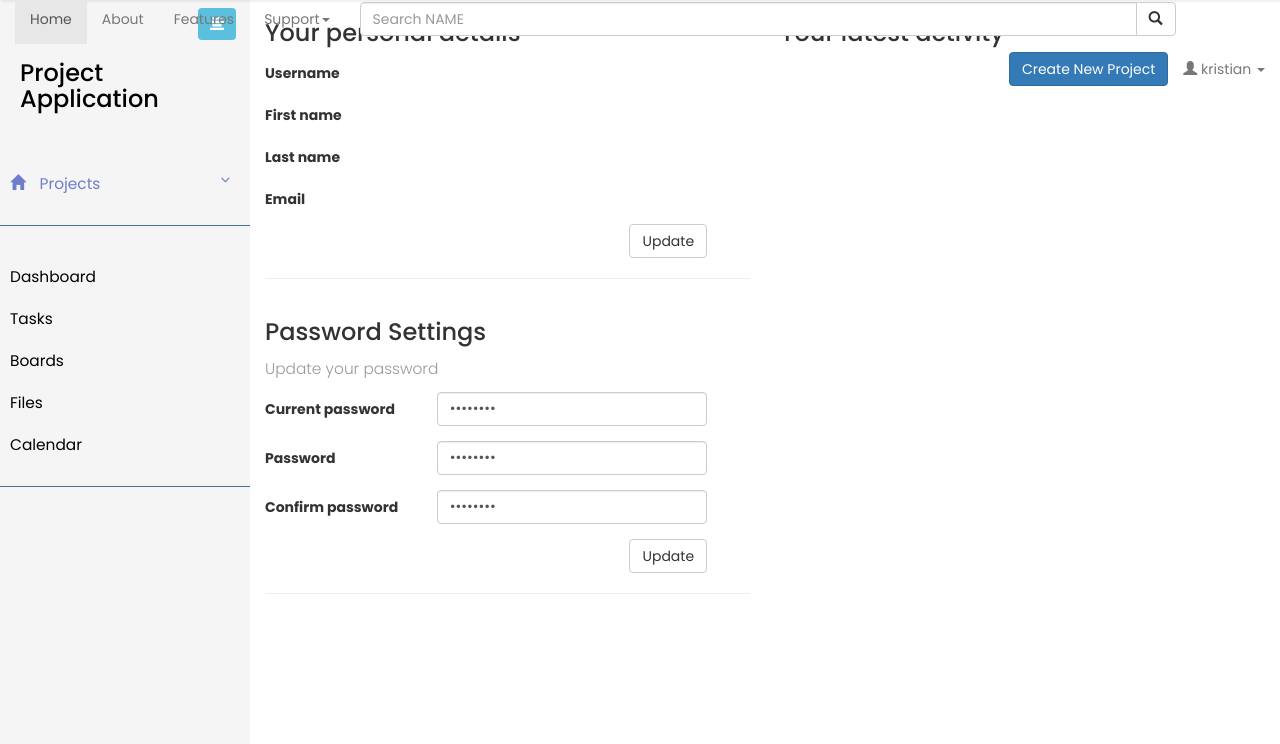
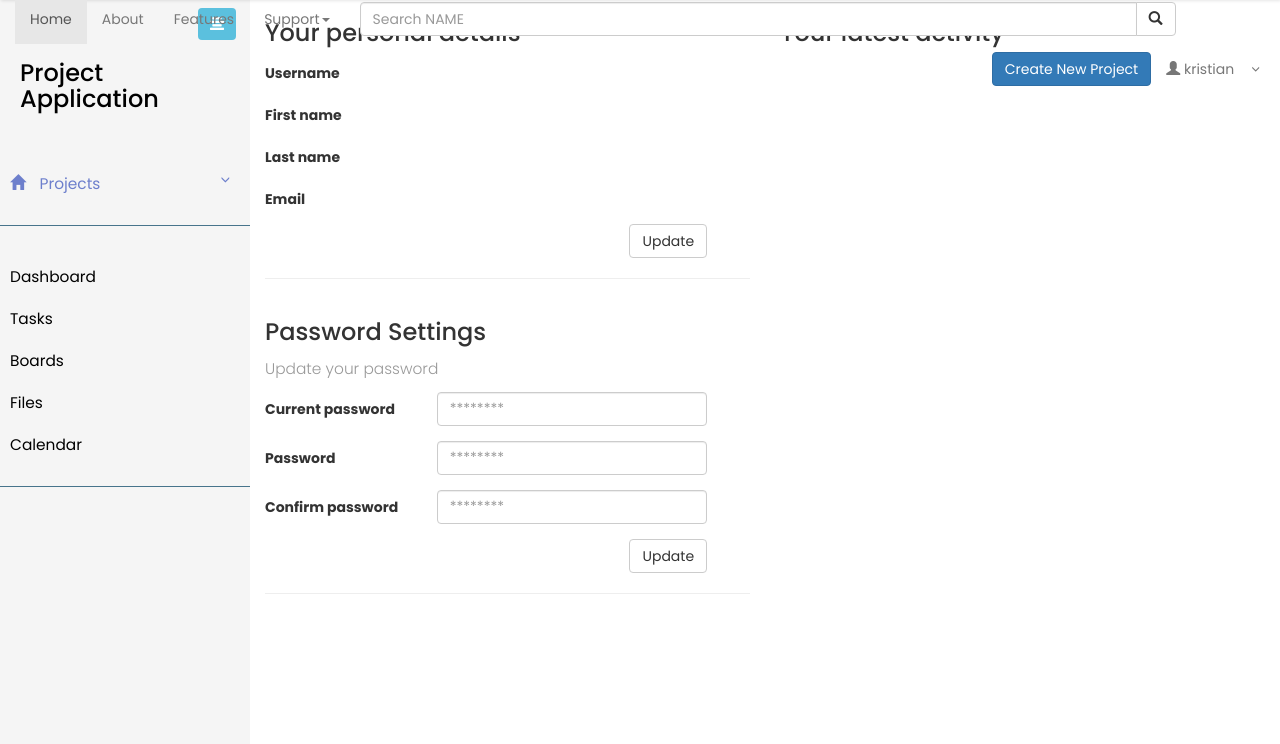
Before and after one commit to KristianAsp/Facilitate, a Django app: page /profile/ in a window 1280 px wide. Shown: the part 56-800 px from the top of the page. Run offline with Django 3.2, Linux system fonts and the light colour scheme; a user stored in the database is signed in; data that the repository does not hold is empty; some libraries are stand-ins or nearby versions.

Commit message:
Updated UI

```diff
--- a/src/ProjectManagementSystem/WebUI/forms.py
+++ b/src/ProjectManagementSystem/WebUI/forms.py
@@ -102,15 +102,15 @@
     email.widget.attrs.update({'class' : 'form-control'})
 
     current_password = forms.CharField(widget = forms.PasswordInput())
-    current_password.widget.attrs.update({'class' : 'form-control'})
+    current_password.widget.attrs.update({'class' : 'form-control current_password'})
     current_password.widget.attrs.update({'placeholder' : '********'})
 
     password = forms.CharField(widget = forms.PasswordInput())
-    password.widget.attrs.update({'class' : 'form-control'})
+    password.widget.attrs.update({'class' : 'form-control new_password'})
     password.widget.attrs.update({'placeholder' : '********'})
 
     confirm_password = forms.CharField(widget = forms.PasswordInput())
-    confirm_password.widget.attrs.update({'class' : 'form-control'})
+    confirm_password.widget.attrs.update({'class' : 'form-control new_password'})
     confirm_password.widget.attrs.update({'placeholder' : '********'})
 
     def clean_confirm_password(self):
--- a/src/ProjectManagementSystem/WebUI/static/css/NewStyles.css
+++ b/src/ProjectManagementSystem/WebUI/static/css/NewStyles.css
@@ -172,6 +172,9 @@
     color: #fff !important;
 }
 
+.account-menu {
+  width: 9.2em;
+}
 
 .navbar-original {
   height: 7vh !important;
@@ -188,6 +191,21 @@
 }
 #sidebar.active .navbar-header {
   width: 80px;
+}
+
+.user-dropdown a{
+  background: unset;
+  padding-left: 15px !important;
+  margin: 5px 0px;
+}
+
+.user-dropdown {
+  height: 7vh;
+}
+.account-menu{
+  height: 7vh;
+  padding: 15px !important;
+  margin: 0 !important;
 }
 
 /* ---------------------------------------------------
@@ -602,3 +620,30 @@
 #general-settings form {
   display: inline;
 }
+
+/* ---------------------------------------------------
+    SEARCH RESULT CSS
+----------------------------------------------------- */
+.push-down {
+  margin-top: 3em;
+}
+
+#search-results h3 {
+  -webkit-margin-before: 0;
+}
+
+#search-results .glyphicon {
+  top: 2px;
+}
+
+#search-results a {
+  color: #0000EE;
+}
+
+#search-results hr {
+  border-top: 1px solid #BBB;
+}
+
+#search-results a:hover {
+  text-decoration: underline;
+}
--- a/src/ProjectManagementSystem/WebUI/templates/UI/base.html
+++ b/src/ProjectManagementSystem/WebUI/templates/UI/base.html
@@ -10,6 +10,7 @@
       <link rel="stylesheet" href="https://cdnjs.cloudflare.com/ajax/libs/font-awesome/4.7.0/css/font-awesome.min.css">
       <link rel="stylesheet" href="https://fonts.googleapis.com/css?family=Bitter:400,700">
       <link rel="stylesheet" href="https://fonts.googleapis.com/css?family=Source+Sans+Pro:300,400,700">
+      <link rel="stylesheet" href="https://use.fontawesome.com/releases/v5.0.10/css/all.css" integrity="sha384-+d0P83n9kaQMCwj8F4RJB66tzIwOKmrdb46+porD/OvrJ+37WqIM7UoBtwHO6Nlg" crossorigin="anonymous">
       <link rel="stylesheet" href="//code.jquery.com/ui/1.12.1/themes/base/jquery-ui.css">
       <link rel="stylesheet" href='{% static "css/NewStyles.css" %}'>
       <link rel="stylesheet" href='https://cdnjs.cloudflare.com/ajax/libs/fullcalendar/3.9.0/fullcalendar.min.css'>
--- a/src/ProjectManagementSystem/WebUI/templates/UI/navbars/logged_in_navbar.html
+++ b/src/ProjectManagementSystem/WebUI/templates/UI/navbars/logged_in_navbar.html
@@ -3,9 +3,8 @@
     <a href="{% url 'new_project' %}" class="btn btn-primary">Create New Project</a>
   </p>
 </li>
-<li class="dropdown">
-  <a class="dropdown-toggle" data-toggle="dropdown" href="#">  <span class="glyphicon glyphicon-user"></span> {{ request.user.username}}
-  <span class="caret"></span></a>
+<li class="dropdown user-dropdown">
+  <a class="dropdown-toggle account-menu" data-toggle="dropdown" aria-expanded="false" href="#"> <span class="glyphicon glyphicon-user"></span> {{ request.user.username}}</a>
   <ul class="dropdown-menu">
     <li><a href="/dashboard">Dashboard</a></li>
     <li><a href="{% url 'view_user_profile' slug=request.user.username %}">Profile</a></li>
--- a/src/ProjectManagementSystem/WebUI/urls.py
+++ b/src/ProjectManagementSystem/WebUI/urls.py
@@ -44,5 +44,5 @@
     url(r'^project/boards/states/update$', views.updateStateOrder, name='updateStateOrder'),
     url(r'^project/boards/states/new$', views.newState, name='newState'),
     url(r'^project/boards/states/copy/(?P<pk>[0-9]+)$', views.copyStateToSubBoard, name='copyStateToSubBoard'),
-
+    url(r'^project/(?P<slug>[ \w_-]+)$', views.project_detail_view,  name = 'project_detail_view'),
 ]
--- a/src/ProjectManagementSystem/WebUI/views.py
+++ b/src/ProjectManagementSystem/WebUI/views.py
@@ -346,31 +346,21 @@
     if request.method == "POST":
         error_message = None
         try:
-            rootURL = API_URL + 'profiles/' + request.POST['txtUser'] + '/'
-            data = { 'Authorization' : 'Token ' + request.session['auth']}
-            response = requests.get(rootURL, headers = data)
-            if response.status_code == 500:
-                raise User.DoesNotExist #Raise exception for User that do not exist
-            elif response.status_code == 401:
-                raise PermissionDenied
-            responseJsonParsed = json.loads(response.text)
-            projects = responseJsonParsed['projects']
-
-            if request.session[ACTIVE_PROJECT_ACCESSOR] not in projects:
-                projects.append(int(request.session[ACTIVE_PROJECT_ACCESSOR]))
-                responseJsonParsed['projects'] = projects
-                response = requests.put(rootURL, headers = data, data = responseJsonParsed)
+            user = User.objects.get(Q(username = request.POST.get('txtUser')) | Q(email = request.POST.get('txtUser')) )
+            project = Project.objects.get(pk = request.session[ACTIVE_PROJECT_ACCESSOR])
+            if project not in user.profile.projects.all():
+                user.profile.projects.add(project)
+                user.profile.save()
                 request.session['message'] =  request.POST['txtUser'] + ' was successfully added to the project.'
             else:
                 error_message = "This user is already a collaborator on this project!"
                 request.session['error_message'] = error_message
         except (User.DoesNotExist, Profile.DoesNotExist):
-            print ("Need to send an email now")
             error_message = "No user with that name."
             request.session['error_message'] = error_message
             EMAIL_REGEX = "[^@]+@[^@]+\.[^@]+" # Move this to a file to contain all REGEXs
             if re.match(EMAIL_REGEX, request.POST['txtUser']): ##If the non-existant user is an email address, send an invitation by email to use the software.
-
+                print ("Need to send an email now")
                 createInvitation(request.user, request.POST['txtUser'], request.session[ACTIVE_PROJECT_ACCESSOR])
                 message = "An invitation has been sent to this email address."
                 request.session['message'] = message
@@ -705,9 +695,9 @@
         try:
             user = request.user
             if not user.check_password(request.POST.get('current_password')):
-                request.session['current_password_error'] = 'Incorrect password'
+                request.session['current_password_error'] = 'Your current password is incorrect'
             elif request.POST.get('password') != request.POST.get('confirm_password'):
-                request.session['matching_password_error'] = "Passwords do not match"
+                request.session['matching_password_error'] = "The passwords do not match"
             else:
                 user.set_password(request.POST.get('password'))
                 user.save()
@@ -846,3 +836,15 @@
 
     elif request.method == "GET":
         return redirect('/project/boards')
+
+def project_detail_view(request, slug):
+    if request.method == "GET":
+        project = Project.objects.get(name = slug)
+        if project.visibility == True:
+            profiles = Profile.objects.filter(projects = project)
+            pdb.set_trace()
+            context = {
+                        'project' : project,
+                        'collaborators' : User.objects.filter()
+                        }
+            return render(request, 'UI/project/detail_view.html', context)
```
Also changed, not shown: src/ProjectManagementSystem/WebUI/templates/UI/project/settings.html (+9 -11 lines), src/ProjectManagementSystem/WebUI/templates/UI/search/search.html (+12 -12 lines), src/ProjectManagementSystem/WebUI/templates/UI/user/profile.html (+26 -8 lines).
